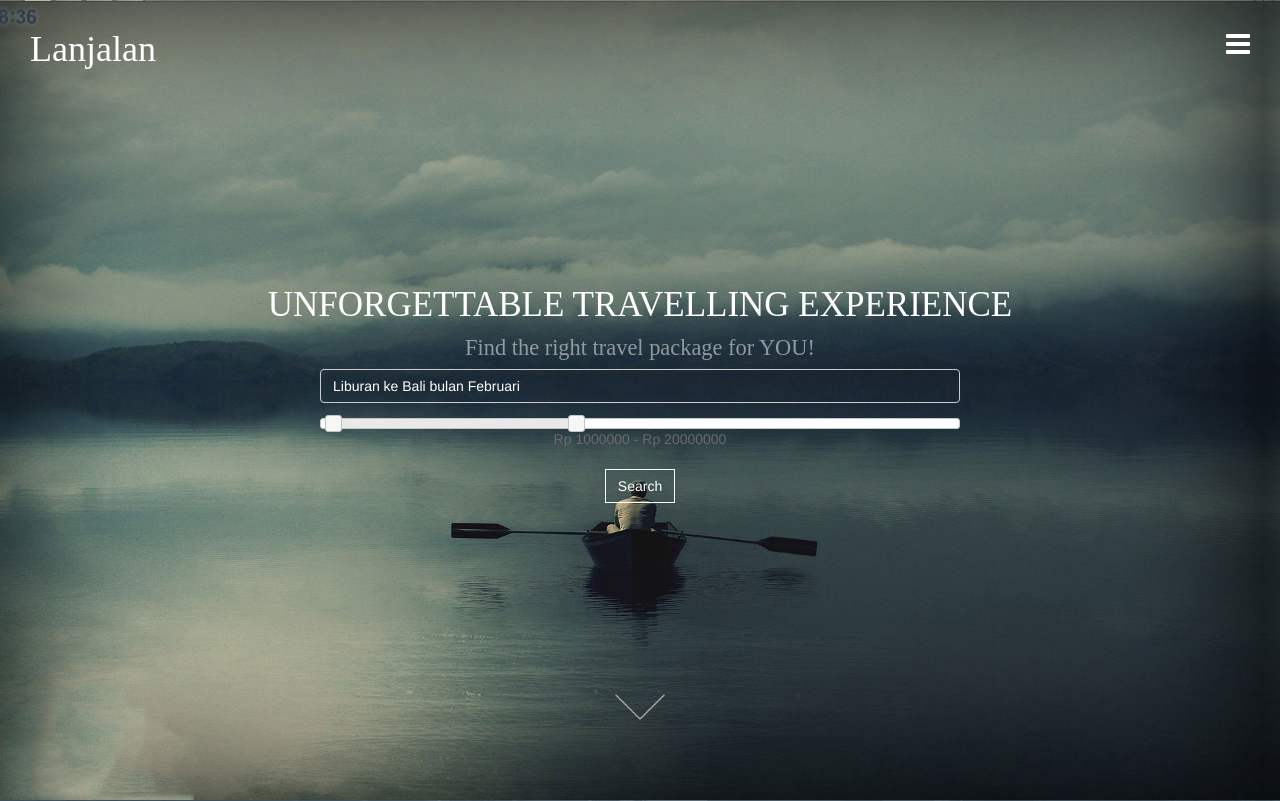
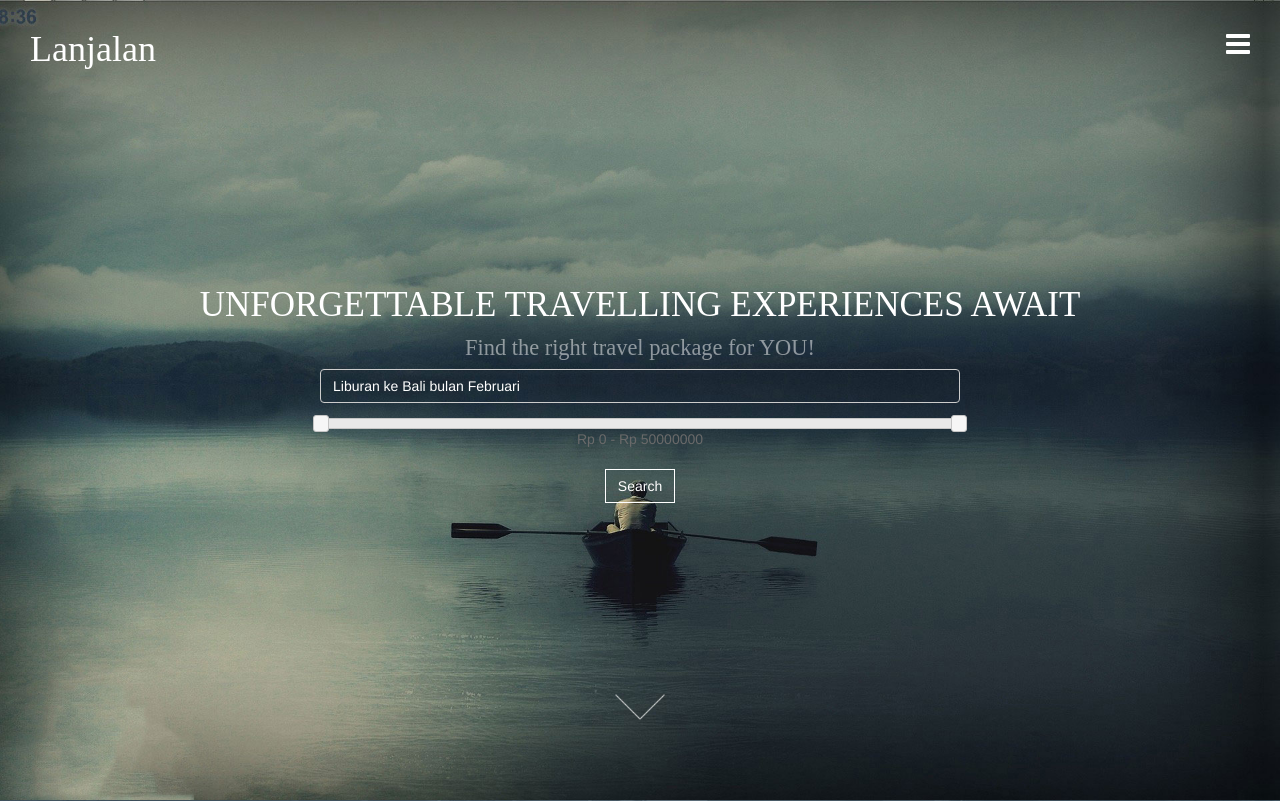
Before and after one commit to adityarama1210/lanjalan, a Laravel app: page / in a window 1280 px wide. Shown: the top 801 px of the page. Run offline with Laravel 8, Linux system fonts and the light colour scheme; settings files or empty folders that the repository lacks are supplied; some web fonts are replaced.

Commit message:
Added search by price, Fixed minor title mistake

```diff
--- a/app/Http/Controllers/HomeController.php
+++ b/app/Http/Controllers/HomeController.php
@@ -10,13 +10,15 @@ use DB;
 
 class HomeController extends Controller
 {
-    public function index(){
+    public function index() {
     	return view('index', ['search' => false]);
     }
 
     public function search(Request $request) {
         $query = $request->input('query');
-        $arr = $this->search_by_string($query);
+        $min = $request->input('min');
+        $max = $request->input('max');
+        $arr = $this->search_by_string($query, $min, $max);
         if ($arr) {
             return view('index', ['search' => true, 'data' => $arr, 'error' => false, 'randomimage' => ['http://placehold.it/300x300']]);
         } else {
@@ -24,14 +26,14 @@ class HomeController extends Controller
         }
     }
 
-    public function search_by_string($query){
+    public function search_by_string($query, $min=-1, $max=-1){
         if(!$query){
             return redirect()->route('index');
         }
         $arr1 = explode(" ", strtolower($query));
         $arr = array_count_values($arr1);
         $document_words = $this->get_document_words($arr);
-        if(count($document_words) > 0){
+        if(count($document_words) > 0) {
             $arr_of_similarity = [];
 
             $arr_of_similarity = $this->get_array_of_similarity($document_words, $arr_of_similarity, $arr);
@@ -56,7 +58,7 @@ class HomeController extends Controller
                 // take 1 top weighted word for this document
                 $words = DocumentWord::where('package_id', $package_id)->orderBy('weight','desc')->get();
                 foreach ($words as $w){
-                    // Only add the word if it's not presence in the query
+                    // Only add the word if it's not present in the query
                     $word = Word::find($w->word_id)->word;
                     if(!in_array($word, $arr1) and !in_array($word, $arr_of_expansion_words)){
                         array_push($arr_of_expansion_words, $word);
@@ -74,15 +76,17 @@ class HomeController extends Controller
             //print_r($arr_of_similarity);
             $arr = [];
             foreach($arr_of_similarity as $package_id => $relevance_value){
-                //if ($request->input('min')) {
-                //    $package = Package::find($package_id);
-                //   $price_range = explode(' - ', $package->price);
-                //    if ($price_range[0] <= $request->input('min') && $price_range[1] <= $request->input('max')) {
-                //        array_push($arr, $package);
-                //    }
-                //} else {
+                if ($min > -1) {
+                    $package = Package::find($package_id);
+                    $price_range = str_replace(".", "", $package->price);
+                    $price_range = explode(' - ', $price_range);
+
+                    if (intval($price_range[0]) >= $min && intval($price_range[1]) <= $max) {
+                        array_push($arr, $package);
+                    }
+                } else {
                     array_push($arr, Package::find($package_id));
-                //}
+                }
             }
             //return view('index', ['search' => true, 'data' => $arr, 'error' => false, 'randomimage' => ['http://placehold.it/300x300']]);
             //return $arr;
@@ -93,6 +97,7 @@ class HomeController extends Controller
             //return $arr;
         }
         return $arr;
+        //return $min;
     }
     private function get_document_words($arr){
         $arr_of_query = [];
--- a/public/js/script.js
+++ b/public/js/script.js
@@ -143,11 +143,15 @@
 		range: true,
 		min: 0,
 		max: 50000000,
-		values: [ 1000000, 20000000 ],
+		values: [ 0, 50000000 ],
 		slide: function( event, ui ) {
 			jQuery( "#amount" ).html( "Rp " + ui.values[ 0 ] + " - Rp " + ui.values[ 1 ] );
+			jQuery( "#min" ).val( ui.values[ 0 ] );
+			jQuery( "#max" ).val( ui.values[ 1 ] );
 		}
 	});
 	jQuery( "#amount" ).html( "Rp " + jQuery( "#slider-range" ).slider( "values", 0 ) +
 	" - Rp " + jQuery( "#slider-range" ).slider( "values", 1 ) );
+	jQuery( "#min" ).val( jQuery( "#slider-range" ).slider( "values", 0 ) );
+	jQuery( "#max" ).val( jQuery( "#slider-range" ).slider( "values", 1 ) );
 })();
--- a/resources/views/index.blade.php
+++ b/resources/views/index.blade.php
@@ -14,7 +14,7 @@
 			</section>
 			<section class="center">
 				<div class="slogan">
-					UNFORGETTABLE TRAVELLING EXPERIENCE
+					UNFORGETTABLE TRAVELLING EXPERIENCES AWAIT
 				</div>
 				<div class="secondary-slogan">
 					Find the right travel package for YOU!
@@ -27,9 +27,11 @@
 						<div class="form-group">
 							<input type="text" name="query" id="query" class="form-control form-control-white" placeholder="Liburan ke Bali bulan Februari" required>
 						</div>
+						<input type="hidden" name="min" id="min" value=-1>
+						<input type="hidden" name="max" id="max" value=-1>
 						<div class="form-group">
 							<div id="slider-range"></div>
-							<p id="amount">0</p>
+							<p id="amount"></p>
 						</div>
 						<input type="submit" class="btn btn-o-white" value="Search">
 					</form>
```
Also changed, not shown: 1 other file.
